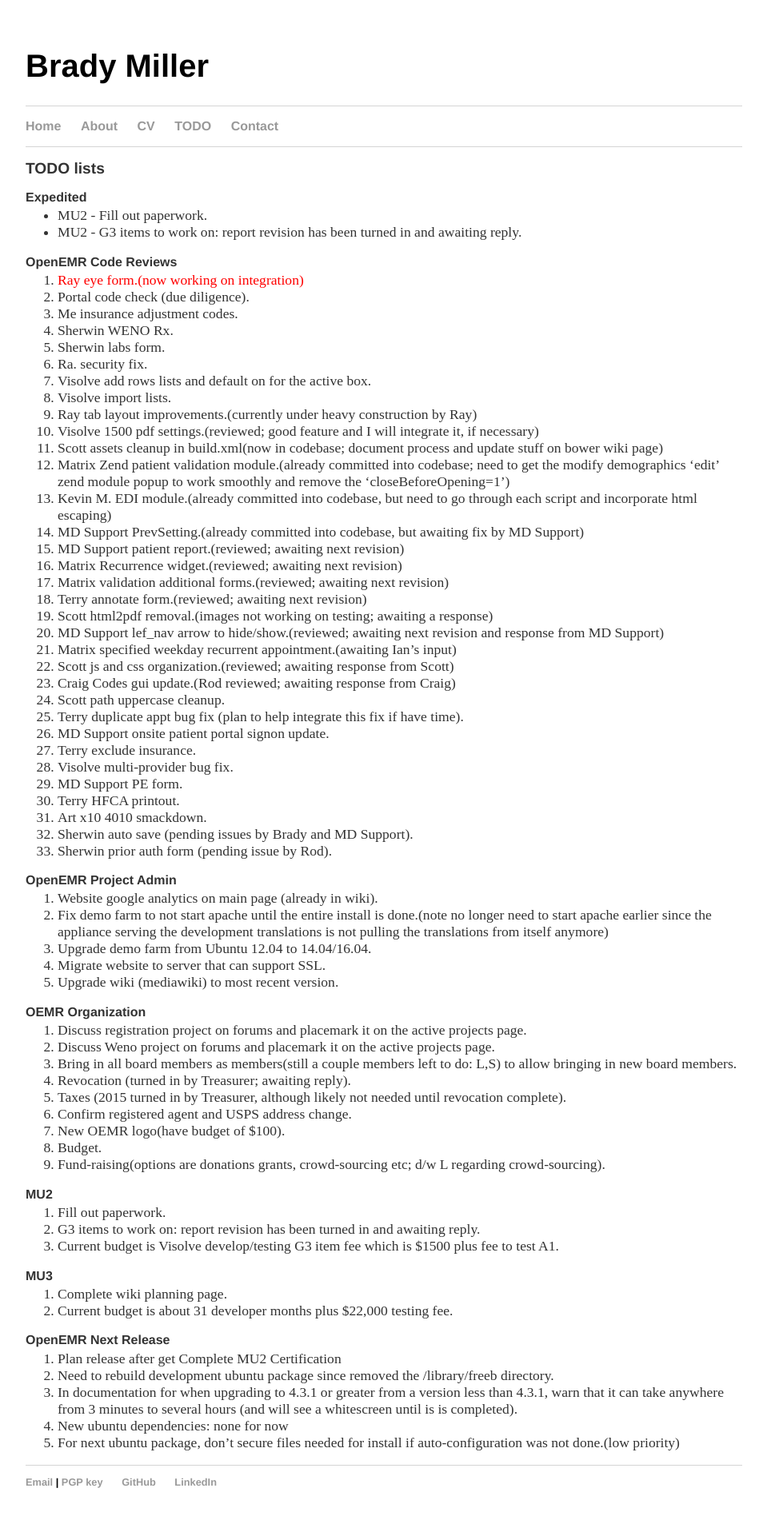
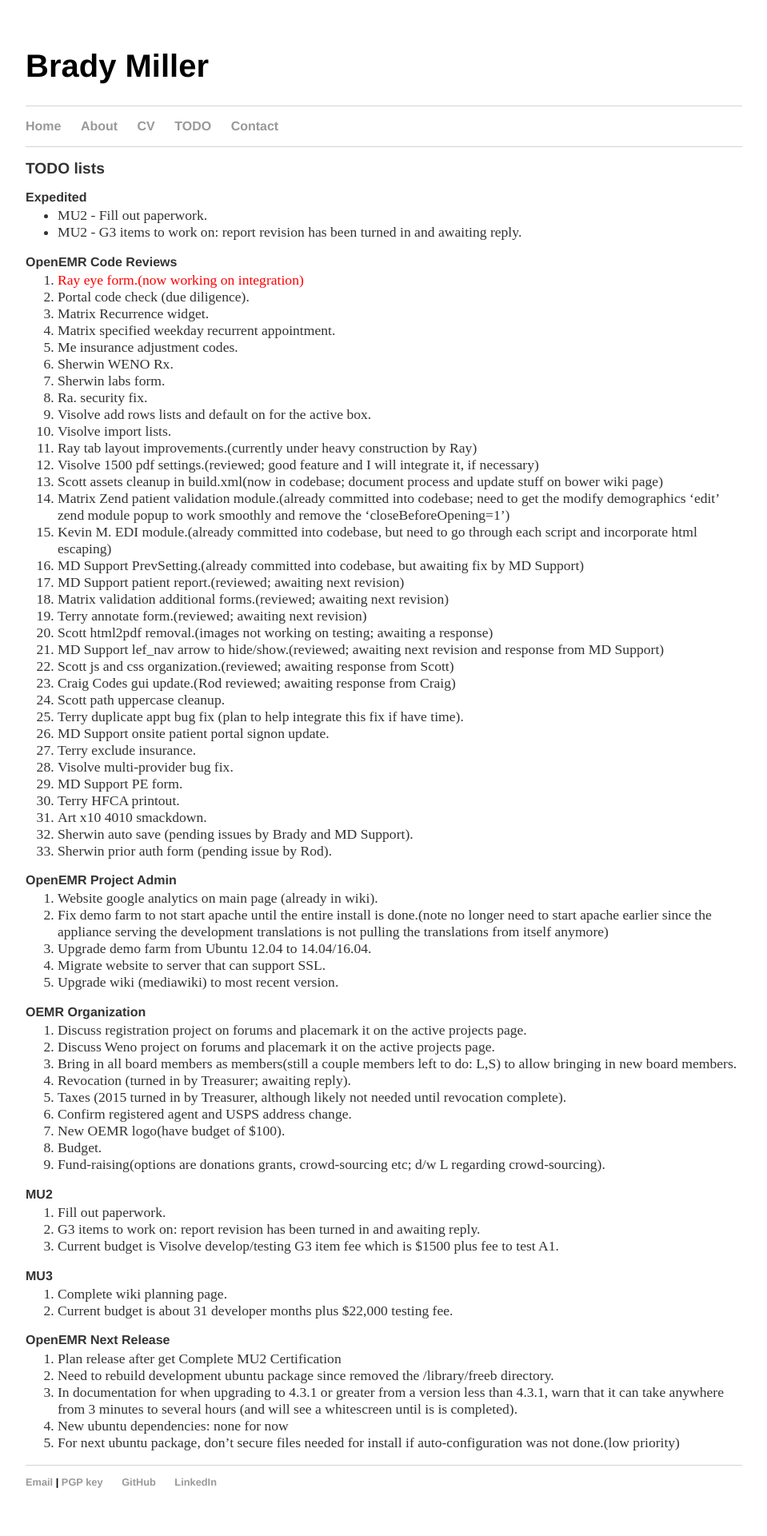
Before and after one commit to bradymiller/bradymiller.github.io, a Jekyll site: the page built from todo/index.md, in a window 1280 px wide. Shown: the whole page at 80% size, without its empty margins (160-1119 px from the left). Built offline with Jekyll 4.4.1, drawn with Linux system fonts in a browser that asks for light colours.

Commit message:
Update todo list

```diff
--- a/todo/index.md
+++ b/todo/index.md
@@ -23,12 +25,10 @@
 1. Kevin M. EDI module.(already committed into codebase, but need to go through each script and incorporate html escaping)
 1. MD Support PrevSetting.(already committed into codebase, but awaiting fix by MD Support)
 1. MD Support patient report.(reviewed; awaiting next revision)
-1. Matrix Recurrence widget.(reviewed; awaiting next revision)
 1. Matrix validation additional forms.(reviewed; awaiting next revision)
 1. Terry annotate form.(reviewed; awaiting next revision)
 1. Scott html2pdf removal.(images not working on testing; awaiting a response)
 1. MD Support lef_nav arrow to hide/show.(reviewed; awaiting next revision and response from MD Support)
-1. Matrix specified weekday recurrent appointment.(awaiting Ian's input)
 1. Scott js and css organization.(reviewed; awaiting response from Scott)
 1. Craig Codes gui update.(Rod reviewed; awaiting response from Craig)
 1. Scott path uppercase cleanup.
```
Also changed, not shown: other parts of todo/index.md (+2 -0 lines).
